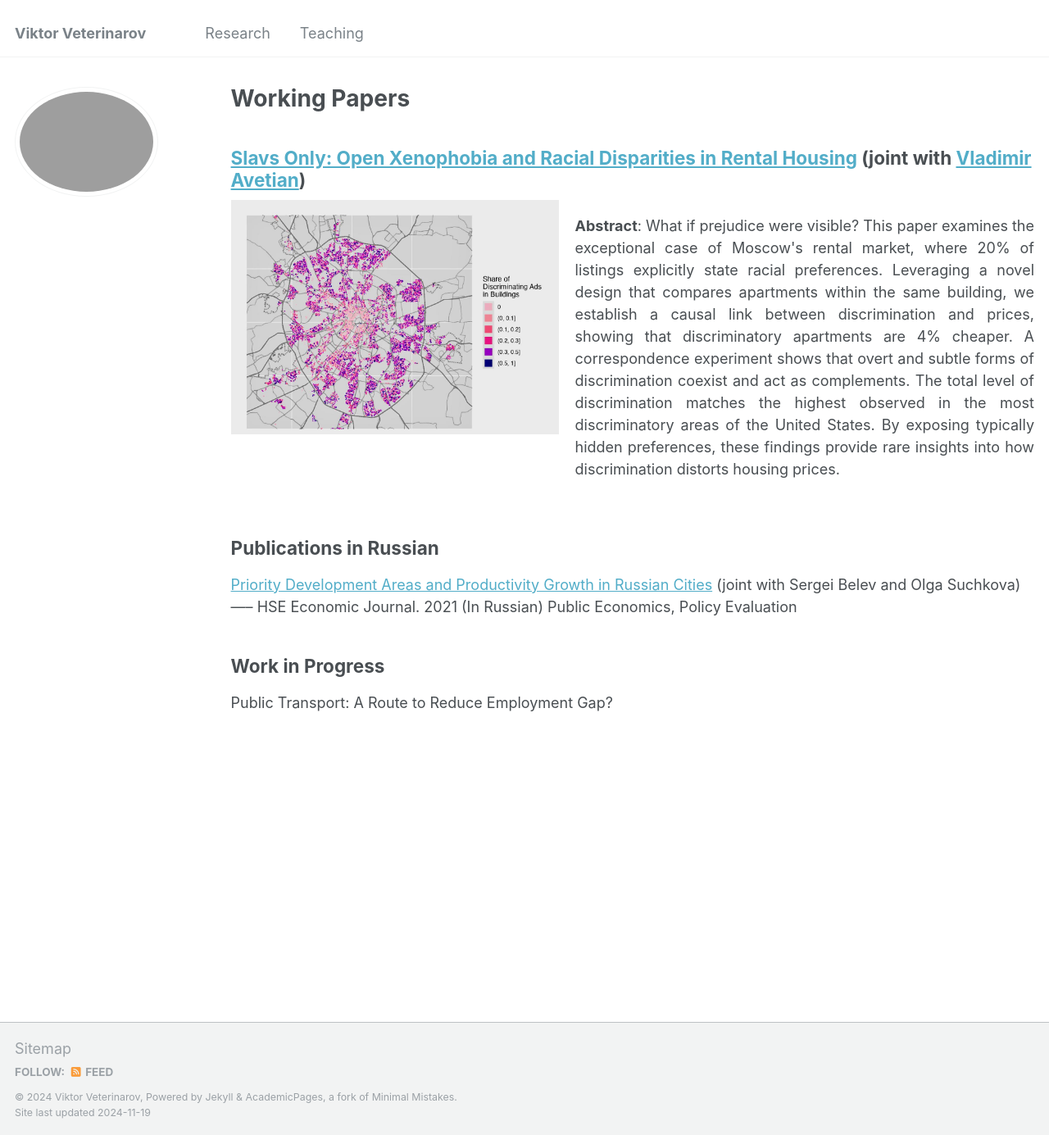
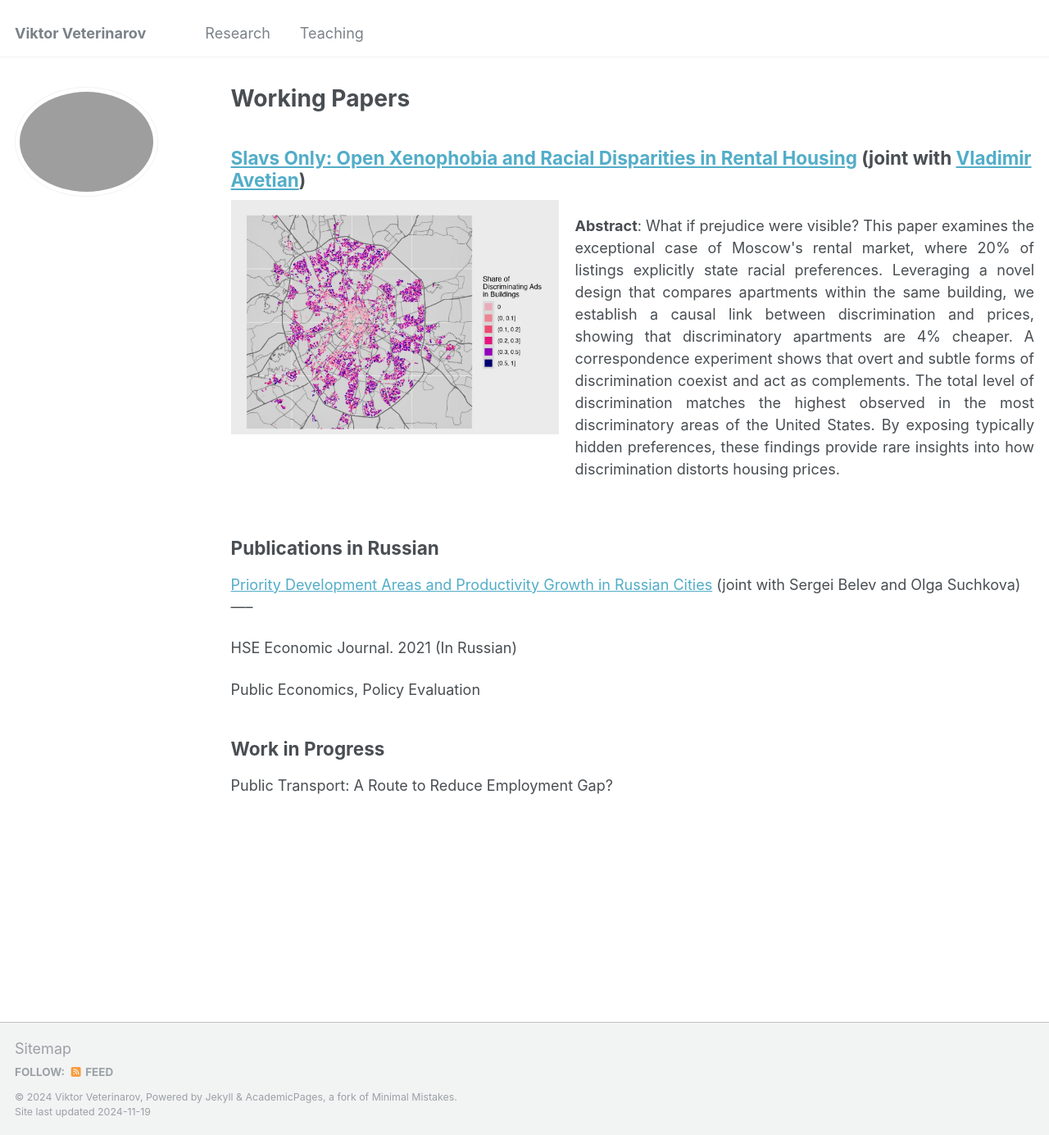
Before and after one commit to viktorveterinarov/viktorveterinarov.github.io, a Jekyll site: the page built from _pages/publications.md, in a window 1280 px wide and 1385 px high. Shown: the whole window at 82% size. Built offline with Jekyll 4.4.1, drawn with Linux system fonts in a browser that asks for light colours.

Commit message:
Update publications.md

```diff
--- a/_pages/publications.md
+++ b/_pages/publications.md
@@ -21,8 +21,10 @@
 -----
 <a href="https://ej.hse.ru/en/2021-25-1/450433202.html" target="_blank">Priority Development Areas and Productivity Growth in Russian Cities</a> (joint with Sergei Belev and Olga Suchkova)
 -----
-HSE Economic Journal. 2021 (In Russian)
-Public Economics, Policy Evaluation
+<div>
+ <p>HSE Economic Journal. 2021 (In Russian)</p>
+ <p>Public Economics, Policy Evaluation</p>
+</div>
 
 Work in Progress
 -----
```
